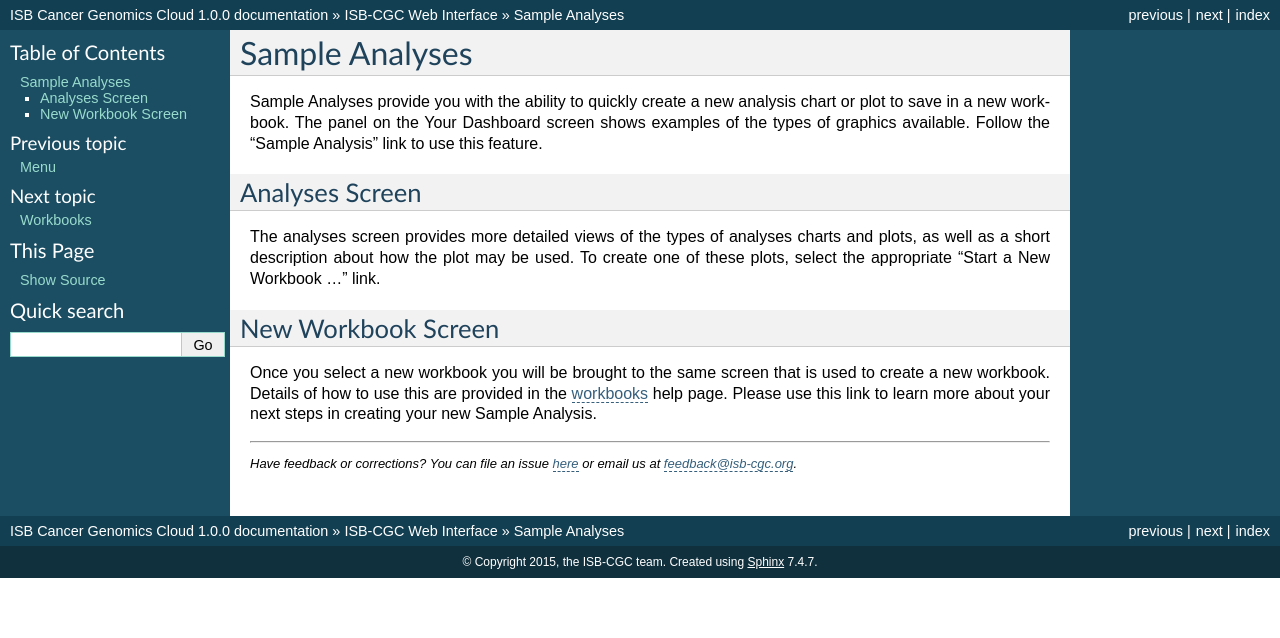
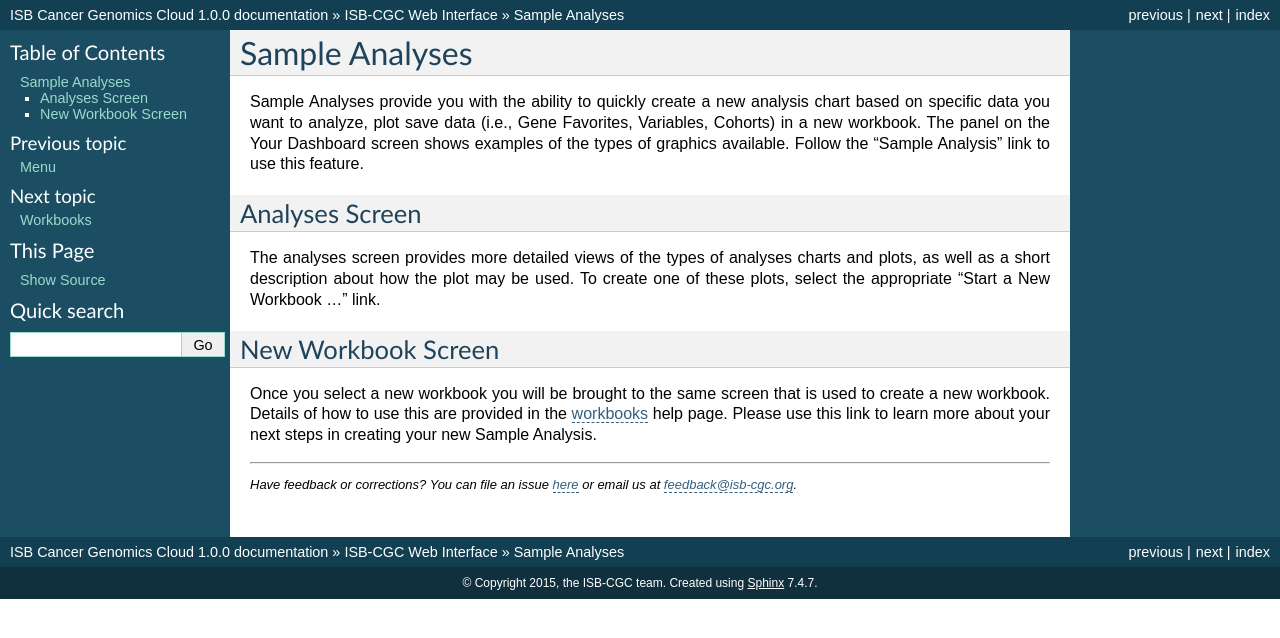
Before and after one commit to isb-cgc/readthedocs, a Sphinx documentation site: the page built from docs/source/sections/webapp/Sample-Analyses.rst, in a window 1280 px wide. Shown: the top 638 px of the page. Built offline with Sphinx 7.4.7, drawn with Linux system fonts in a browser that asks for light colours.

Commit message:
Update Sample-Analyses.rst

```diff
--- a/docs/source/sections/webapp/Sample-Analyses.rst
+++ b/docs/source/sections/webapp/Sample-Analyses.rst
@@ -2,7 +2,7 @@
 Sample Analyses
 *******************
 
-Sample Analyses provide you with the ability to quickly create a new analysis chart or plot to save in a new workbook.  The panel on the Your Dashboard screen shows examples of the types of graphics available.  Follow the "Sample Analysis" link to use this feature.
+Sample Analyses provide you with the ability to quickly create a new analysis chart based on specific data you want to analyze, plot save data (i.e., Gene Favorites, Variables, Cohorts) in a new workbook.  The panel on the Your Dashboard screen shows examples of the types of graphics available.  Follow the "Sample Analysis" link to use this feature.
 
 Analyses Screen
 ###############
```
